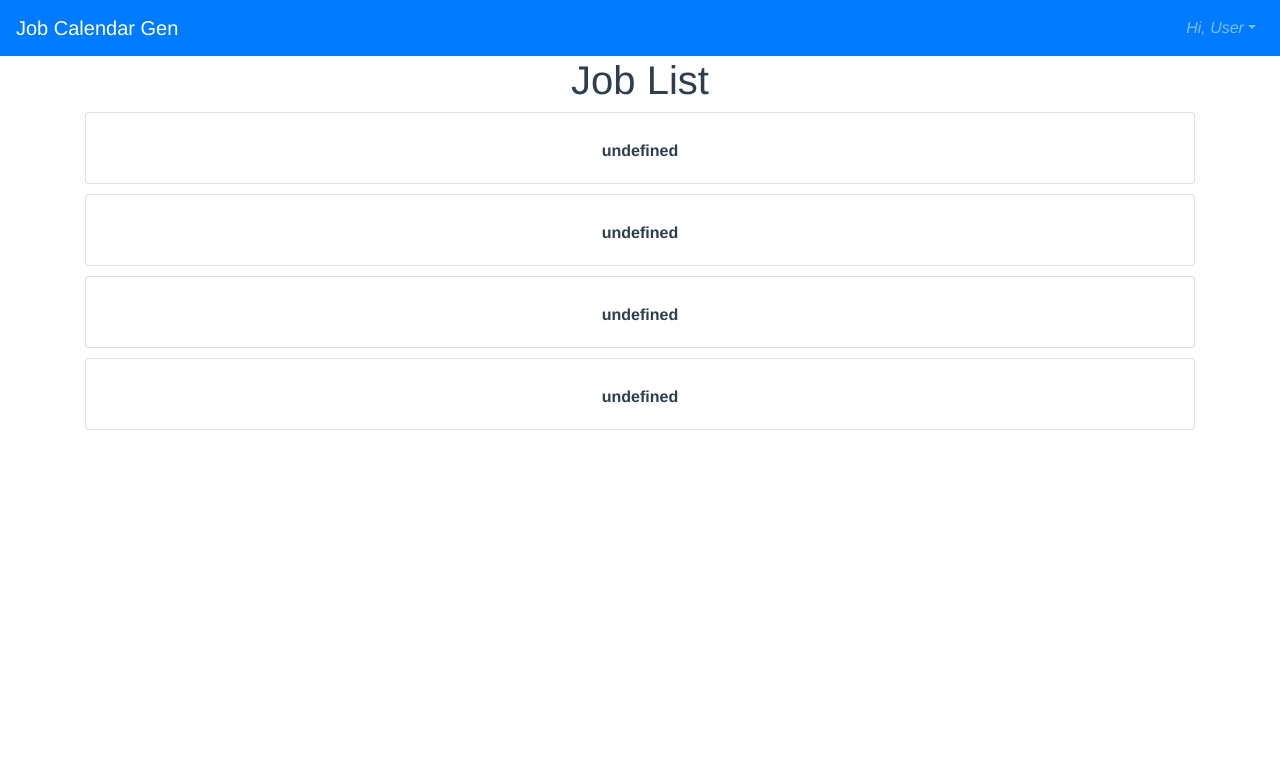
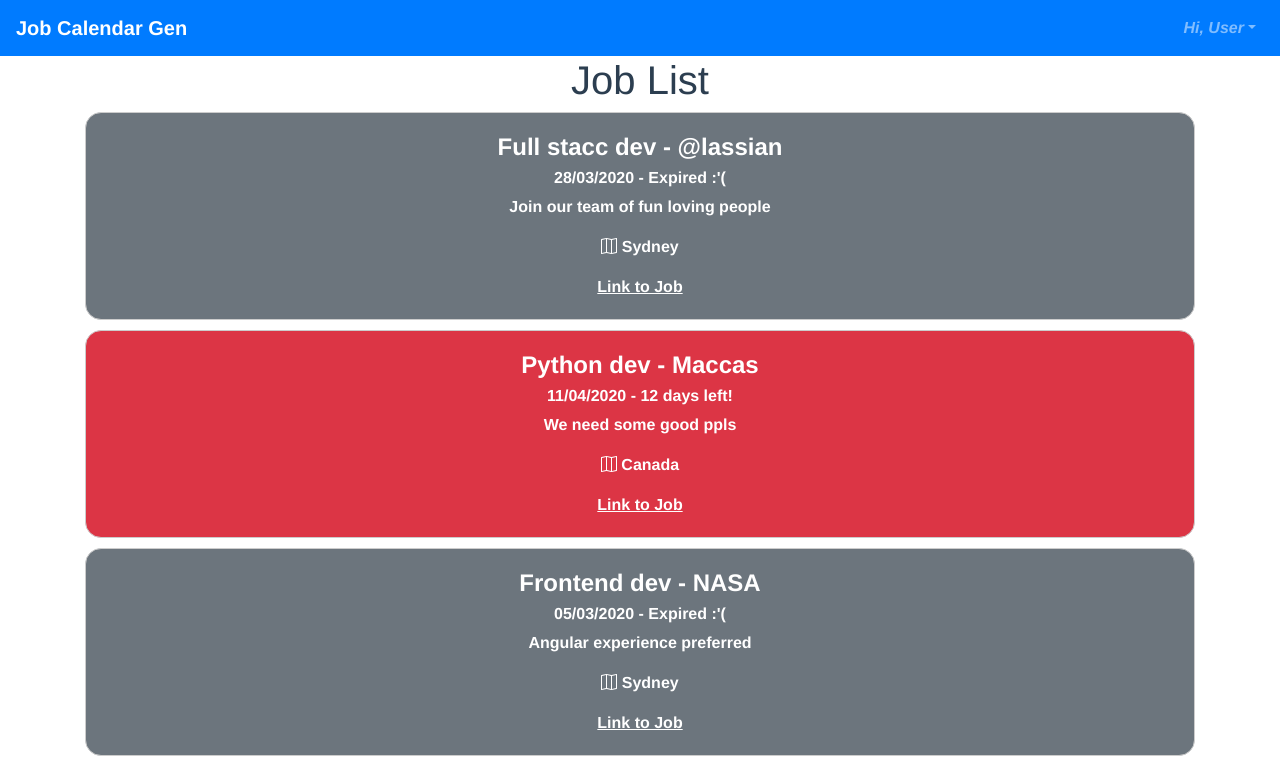
Before and after one commit to metallicOxide/Aplicatr, a Vue app in the folder website/: page / in a window 1280 px wide. Shown: the top 764 px of the page. Built offline with nearby package versions, Linux system fonts and the light colour scheme.

Commit message:
fix (Added Nav): Added Nav

```diff
--- a/website/src/App.vue
+++ b/website/src/App.vue
@@ -2,7 +2,7 @@
   <div id="app">
     <NavBarView/>
     <b-container>
-      <JobListView v-bind:jobList="jobList" v-bind:title="title"/>
+      <JobListView v-bind:jobList="jobs" v-bind:title="title"/>
     </b-container>
   </div>
 </template>
@@ -15,12 +15,12 @@
 
   @Component({
     components: {
-      JobListView,
-      NavBarView
+      'JobListView': JobListView,
+      'NavBarView': NavBarView
     },
   })
   export default class App extends Vue {
-    jobList: Array<JobItem> = [
+    jobs: Array<JobItem> = [
       {
         id: "1",
         endDate: "28/03/2020",
@@ -66,9 +66,9 @@
     title = 'Job List';
 
     credentials: Credentials = {
-      Username:"",
-      Password:"",
-      Uni:""
+      Username: "",
+      Password: "",
+      Uni: ""
     };
 
   }
--- a/website/src/components/NavBarView.vue
+++ b/website/src/components/NavBarView.vue
@@ -2,7 +2,7 @@
   <div class="NavBar">
 
     <b-navbar toggleable="lg" type="dark" variant="primary">
-      <b-navbar-brand href="#">Job Calendar Gen</b-navbar-brand>
+      <b-navbar-brand href="#"><b>Job Calendar Gen</b></b-navbar-brand>
 
       <b-navbar-toggle target="nav-collapse"></b-navbar-toggle>
 
@@ -14,7 +14,7 @@
           <b-nav-item-dropdown right>
             <!-- Using 'button-content' slot -->
             <template v-slot:button-content>
-              <em>Hi, User</em>
+              <em><b>Hi, User</b></em>
             </template>
             <b-dropdown-item href="#">Sign Out</b-dropdown-item>
           </b-nav-item-dropdown>
@@ -25,9 +25,10 @@
 </template>
 
 <script lang="ts">
-  import { Vue } from 'vue-property-decorator';
+  import { Vue, Component } from 'vue-property-decorator';
 
-  export default class NavBar extends Vue {
+  @Component
+  export default class NavBarView extends Vue {
 
   }
 </script>
```
